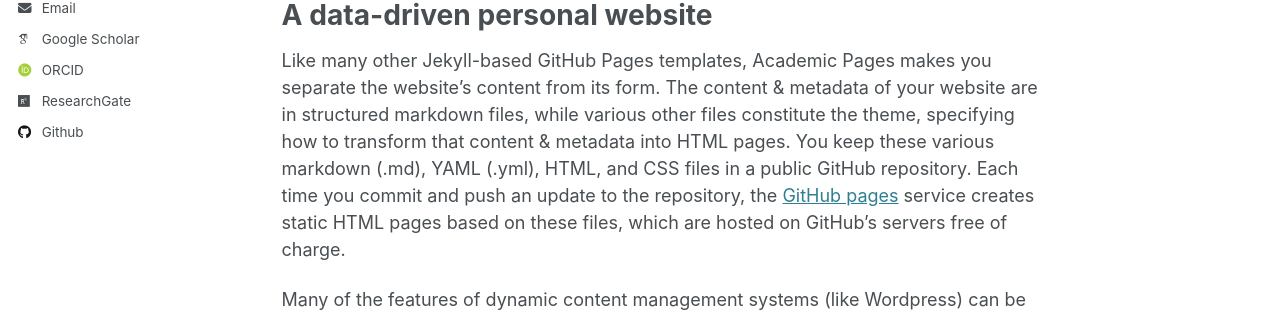
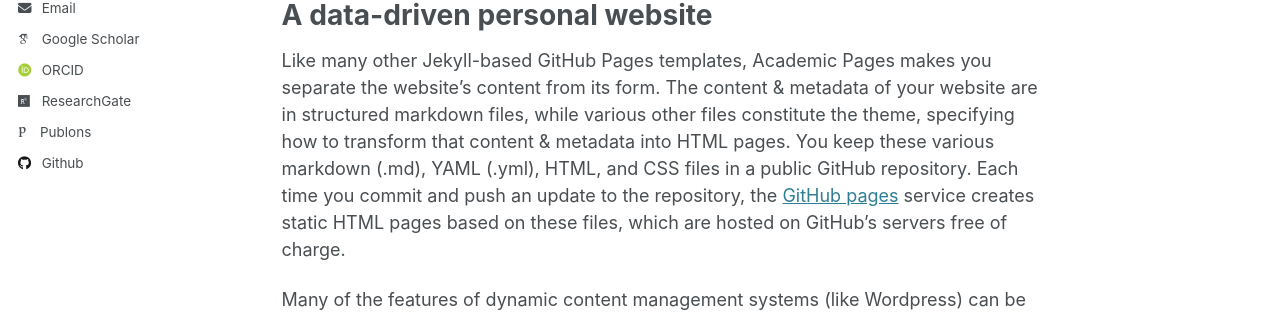
Before and after one commit to ehsanMa86/ehsanma86.github.io, a Jekyll site: the page built from _pages/about.md, in a window 1280 px wide. Shown: the part 444-759 px from the top of the page. Built offline with Jekyll 4.4.1, drawn with Linux system fonts in a browser that asks for light colours; some web fonts are replaced.

Commit message:
ENH: Added Publons profile to front page.

```diff
--- a/_config.yml
+++ b/_config.yml
@@ -39,6 +39,7 @@ author:
   pubmed           : # URL
   researchgate     : "https://www.researchgate.net/profile/Ehsan-Madadi-Kandjani"
   scopus           : # URL
+  publons          : "https://www.webofscience.com/wos/author/record/L-9002-2013"
 
   # Repositories and software development
   bitbucket        : # Username - Update with your username on the site
--- a/_includes/author-profile.html
+++ b/_includes/author-profile.html
@@ -61,6 +61,9 @@
       {% endif %}
       {% if author.scopus %}
         <li><a href="{{ author.scopus }}"><i class="ai ai-scopus icon-pad-right"></i>Scopus</a></li>
+      {% endif %}
+      {% if author.publons %}
+        <li><a href="{{ author.publons }}"><i class="ai ai-publons icon-pad-right"></i>Publons</a></li>
       {% endif %}
 
       <!-- Font Awesome icons / Repositories and software development -->
```
